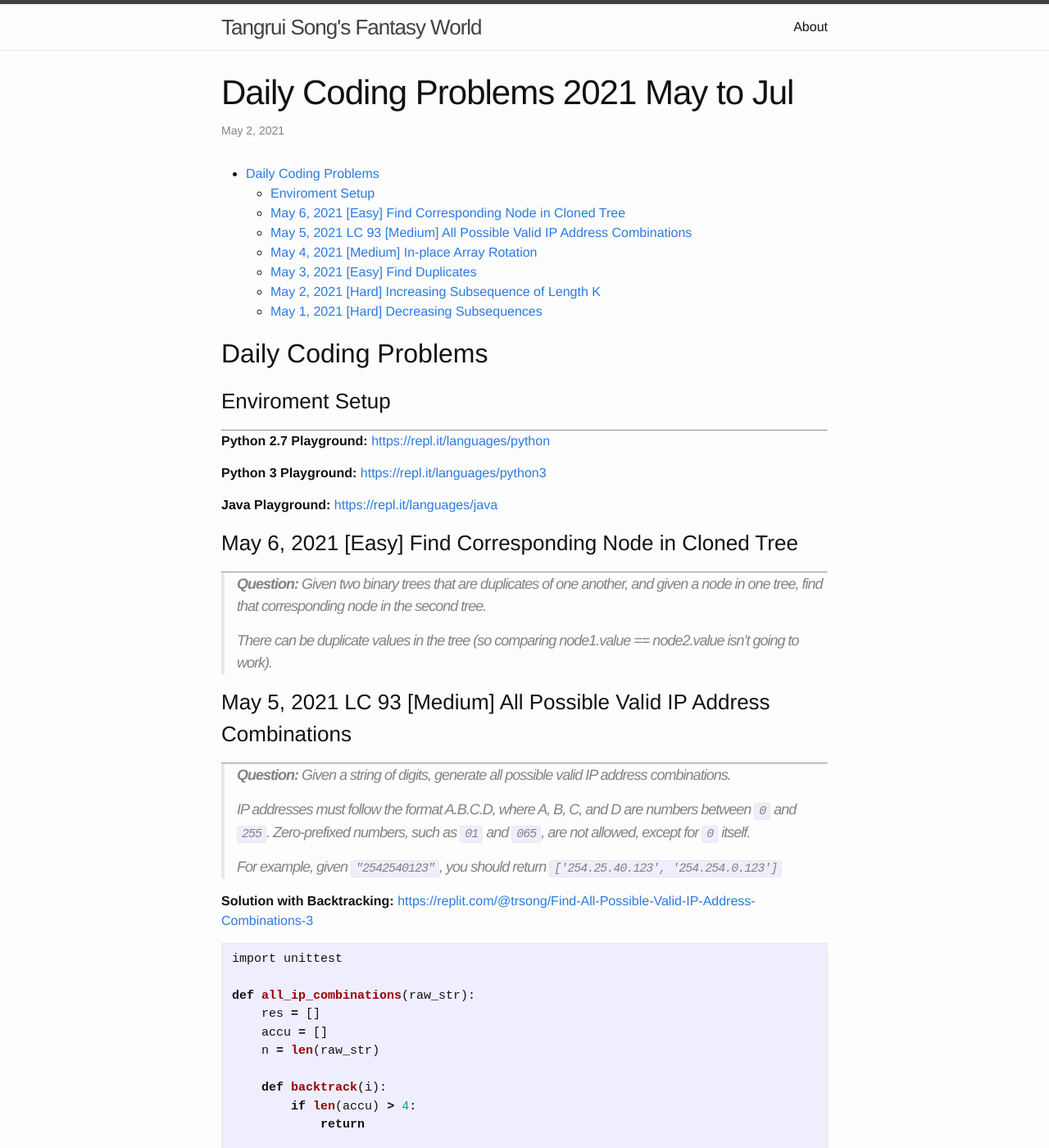
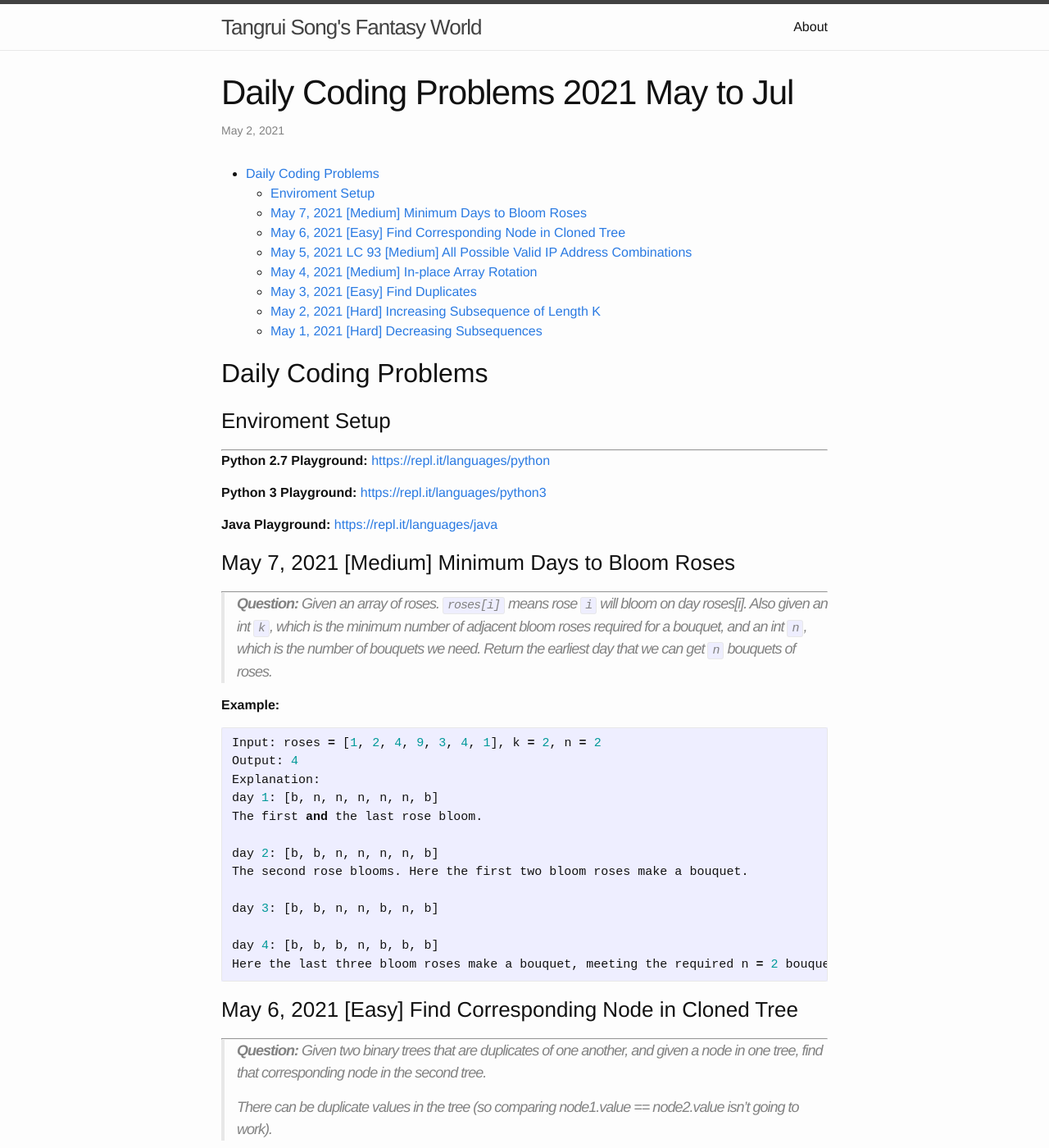
Before and after one commit to trsong/trsong.github.io, a Jekyll site: the page built from _posts/2021-05-01-DailyQuestionsMay.md, in a window 1280 px wide and 1400 px high. Shown: the whole window at 82% size. Built offline with Jekyll 4.4.1, drawn with Linux system fonts in a browser that asks for light colours.

Commit message:
Add May 7 question

````diff
--- a/_posts/2021-05-01-DailyQuestionsMay.md
+++ b/_posts/2021-05-01-DailyQuestionsMay.md
@@ -17,6 +17,28 @@ categories: Python/Java
 **Python 3 Playground:** [https://repl.it/languages/python3](https://repl.it/languages/python3)
 
 **Java Playground:** [https://repl.it/languages/java](https://repl.it/languages/java)
+
+
+### May 7, 2021 \[Medium\] Minimum Days to Bloom Roses
+---
+> **Question:** Given an array of roses. `roses[i]` means rose `i` will bloom on day roses[i]. Also given an int `k`, which is the minimum number of adjacent bloom roses required for a bouquet, and an int `n`, which is the number of bouquets we need. Return the earliest day that we can get `n` bouquets of roses.
+
+**Example:**
+```py
+Input: roses = [1, 2, 4, 9, 3, 4, 1], k = 2, n = 2
+Output: 4
+Explanation:
+day 1: [b, n, n, n, n, n, b]
+The first and the last rose bloom.
+
+day 2: [b, b, n, n, n, n, b]
+The second rose blooms. Here the first two bloom roses make a bouquet.
+
+day 3: [b, b, n, n, b, n, b]
+
+day 4: [b, b, b, n, b, b, b]
+Here the last three bloom roses make a bouquet, meeting the required n = 2 bouquets of bloom roses. So return day 4.
+```
 
 
 ### May 6, 2021 \[Easy\] Find Corresponding Node in Cloned Tree
````
